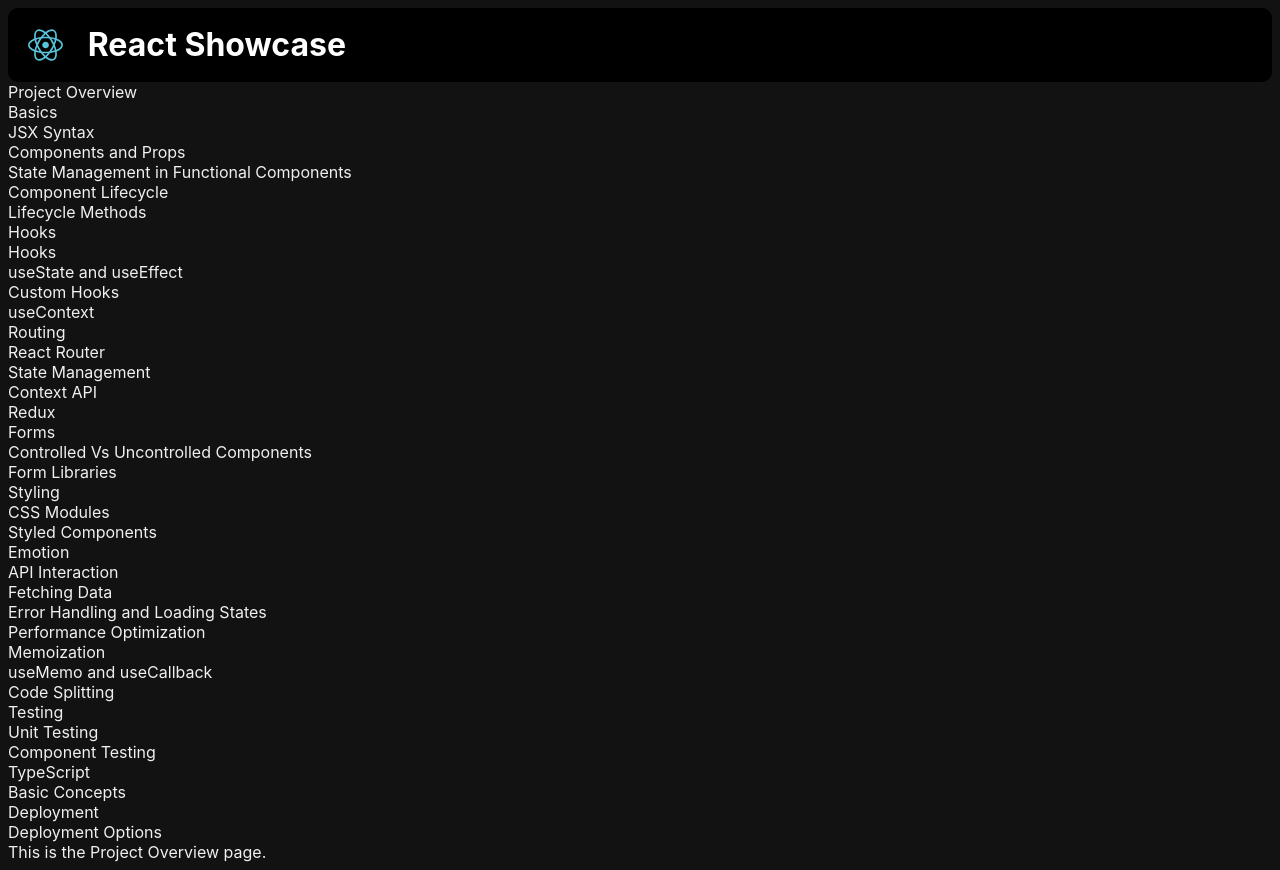
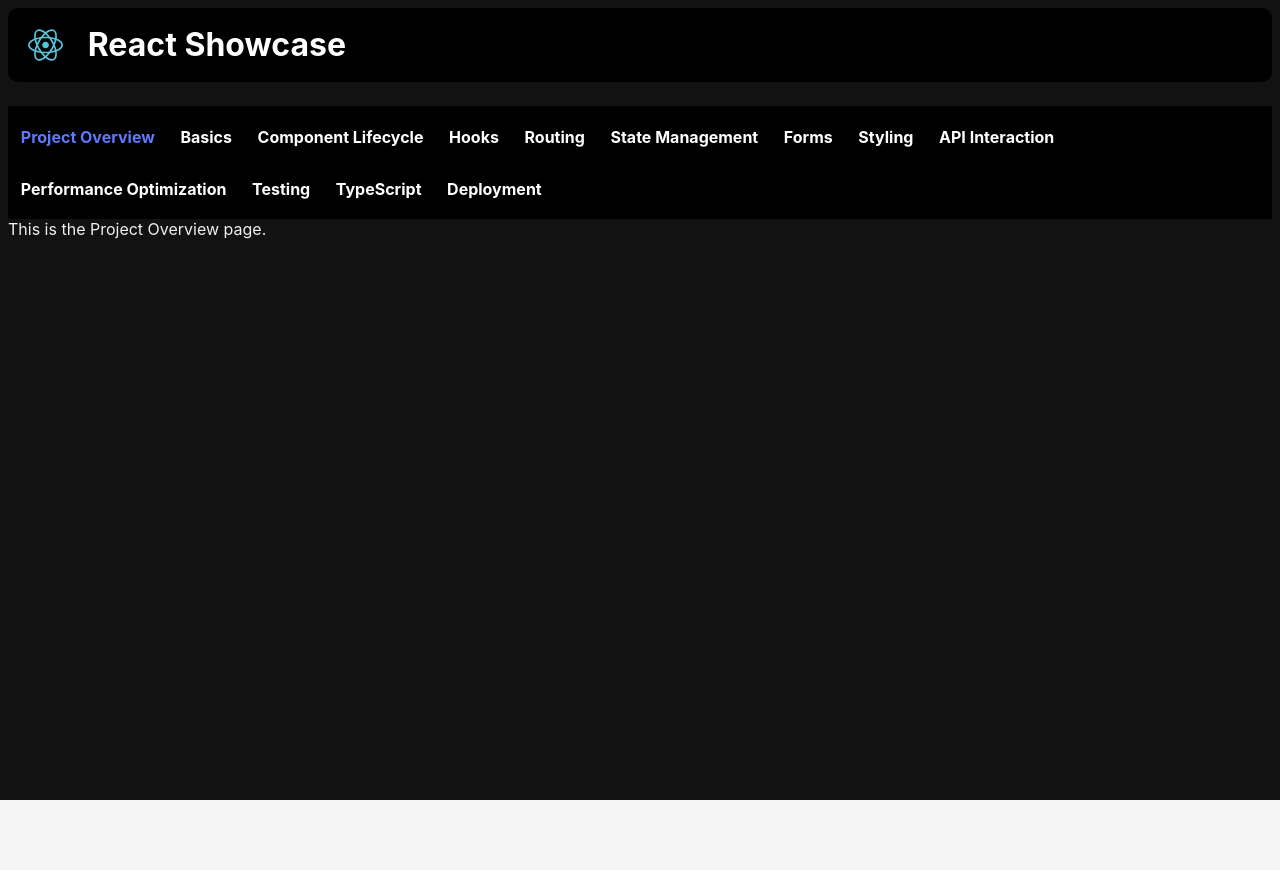
Before and after one commit to rees-kyle/react_showcase, a React (Create React App) app in the folder project/: page / in a window 1280 px wide. After the commit the page ends 800 px from the top, so only its background shows below. Built offline with nearby package versions, Linux system fonts and the light colour scheme.

Commit message:
Add navbar.css and modify Navbar.js

```diff
--- a/project/src/components/Body/Navbar/Navbar.js
+++ b/project/src/components/Body/Navbar/Navbar.js
@@ -5,65 +5,89 @@ const Navbar = () => {
   return (
     <nav>
       <ul className="menu">
-        <li><Link to="/">Project Overview</Link></li>
-        <li className="submenu-container">
+        <li>
+          <Link to="/"><span>Project Overview</span></Link>
+        </li>
+        <li>
           <span>Basics</span>
           <ul className="submenu">
             <li><Link to="/jsx-syntax">JSX Syntax</Link></li>
             <li><Link to="/components-and-props">Components and Props</Link></li>
             <li><Link to="/state-management-in-functional-components">State Management in Functional Components</Link></li>
           </ul>
+        </li>
+        <li>
           <span>Component Lifecycle</span>
           <ul className="submenu">
             <li><Link to="/lifecycle-methods">Lifecycle Methods</Link></li>
             <li><Link to="/hooks">Hooks</Link></li>
           </ul>
+        </li>
+        <li>
           <span>Hooks</span>
           <ul className="submenu">
             <li><Link to="/usestate-and-useeffect">useState and useEffect</Link></li>
             <li><Link to="/custom-hooks">Custom Hooks</Link></li>
             <li><Link to="/usecontext">useContext</Link></li>
           </ul>
+        </li>
+        <li>
           <span>Routing</span>
           <ul className="submenu">
             <li><Link to="/react-router">React Router</Link></li>
           </ul>
+        </li>
+        <li>
           <span>State Management</span>
           <ul className="submenu">
             <li><Link to="/context-api">Context API</Link></li>
             <li><Link to="/redux">Redux</Link></li>
           </ul>
+        </li>
+        <li>
           <span>Forms</span>
           <ul className="submenu">
             <li><Link to="/controlled-vs-uncontrolled-components">Controlled Vs Uncontrolled Components</Link></li>
             <li><Link to="/form-libraries">Form Libraries</Link></li>
           </ul>
+        </li>
+        <li>
           <span>Styling</span>
           <ul className="submenu">
             <li><Link to="/css-modules">CSS Modules</Link></li>
             <li><Link to="/styled-components">Styled Components</Link></li>
             <li><Link to="/emotion">Emotion</Link></li>
           </ul>
+        </li>
+        <li>
           <span>API Interaction</span>
           <ul className="submenu">
             <li><Link to="/fetching-data">Fetching Data</Link></li>
             <li><Link to="/error-handling-and-loading-states">Error Handling and Loading States</Link></li>
           </ul>
+        </li>
+        <li>
           <span>Performance Optimization</span>
           <ul className="submenu">
             <li><Link to="/memoization">Memoization</Link></li>
             <li><Link to="/usememo-and-usecallback">useMemo and useCallback</Link></li>
             <li><Link to="/code-splitting">Code Splitting</Link></li>
           </ul>
+        </li>
+        <li>
           <span>Testing</span>
           <ul className="submenu">
             <li><Link to="/unit-testing">Unit Testing</Link></li>
             <li><Link to="/component-testing">Component Testing</Link></li>
           </ul>
+        </li>
+        <li>
           <span>TypeScript</span>
           <ul className="submenu">
             <li><Link to="/basic-concepts">Basic Concepts</Link></li>
           </ul>
+        </li>
+        <li>
           <span>Deployment</span>
           <ul className="submenu">
             <li><Link to="/deployment-options">Deployment Options</Link></li>
--- a/project/src/components/Body/Navbar/navbar.css
+++ b/project/src/components/Body/Navbar/navbar.css
@@ -0,0 +1,96 @@
+/* Navigation Bar Styles */
+nav {
+    margin-top: 1.5rem;
+    background-color: black;
+    padding-top: 0.3rem;
+    padding-bottom: 0.3rem;
+}
+
+/* Remove list styles */
+ul {
+    list-style: none;
+    margin: 0;
+    padding: 0;
+}
+
+/* Main menu styles */
+.menu > li {
+    display: inline-block; /* Align menu items horizontally */
+    position: relative; /* Required for submenu positioning */
+    padding: 0rem;
+}
+
+.menu > li > span {
+    display: inline-block;
+    font-weight: bold;
+    color: white;
+    cursor: pointer;
+    padding: 1rem 0.8rem;
+    transition: color 0.3s ease, background-color 0.3s ease;
+}
+
+.menu > li > a > span {
+    display: inline-block;
+    font-weight: bold; /* Ensure all chapter titles are bold */
+    color: #5e79ff;
+    cursor: pointer;
+    padding: 1rem 0.8rem;
+    transition: color 0.3s ease, background-color 0.3s ease;
+}
+
+.menu > li > a > span:hover {
+    color: #4afffc;
+    background-color: #404040;
+}
+
+.menu > li > span:hover,
+.menu > li:hover > span {
+    background-color: #404040;
+}
+
+/* Submenu styles */
+.submenu {
+    display: none; /* Hidden by default */
+    position: absolute;
+    background-color: black;
+    padding-top: .2rem;
+    padding-right: .3rem;
+    padding-bottom: .3rem;
+    margin-top: 0rem;
+}
+
+/* Show submenu when hovering over the parent li */
+.menu > li:hover .submenu {
+    display: block;
+}
+
+/* Submenu item styles */
+.submenu li {
+    text-align: left;
+}
+
+.submenu li a {
+    text-decoration: none;
+    color: #5e79ff;
+    display: block;
+    padding: 0.5rem 1rem; /* Consistent padding */
+    transition: color 0.3s ease, background-color 0.3s ease;
+    white-space: nowrap; /* Prevent wrapping */
+}
+
+.submenu li a:hover {
+    color: #4afffc;
+    background-color: #404040;
+}
+
+/* Smooth transitions for submenu appearance */
+.submenu {
+    opacity: 0;
+    transform: translateY(-10px);
+    transition: opacity 0.3s ease, transform 0.3s ease;
+}
+
+.menu > li:hover .submenu {
+    opacity: 1;
+    transform: translateY(0);
+}
```
